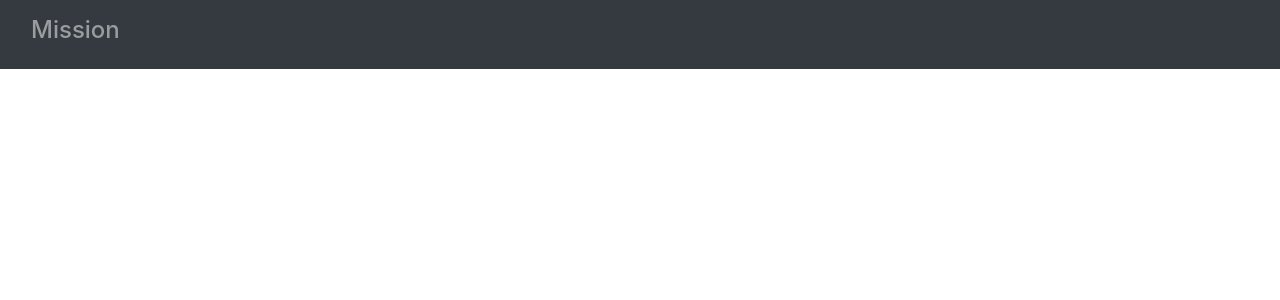
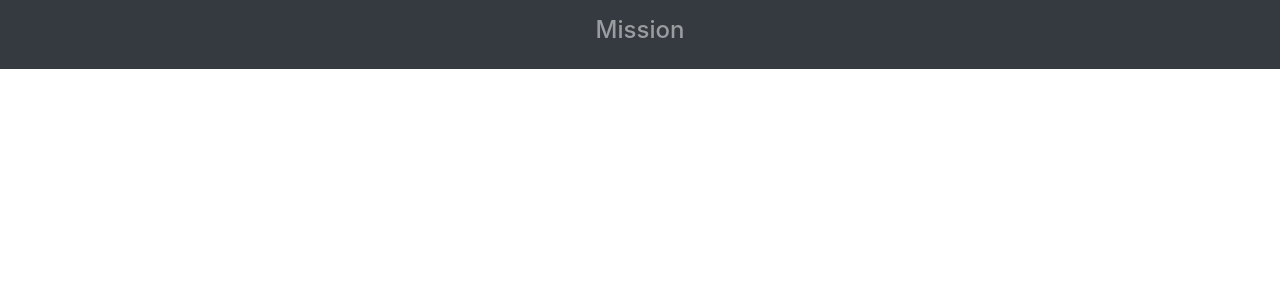
Before and after one commit to xenirio/enigma, an Angular app: page / in a window 1280 px wide. Shown: the top 300 px of the page. Built offline with nearby package versions, Linux system fonts and the light colour scheme.

Commit message:
Fixed header alignment

```diff
--- a/src/app/app.component.html
+++ b/src/app/app.component.html
@@ -1,3 +1,9 @@
 <nav class="navbar navbar-dark bg-dark">
-  <app-header></app-header>
+  <div class="container">
+    <ul class="nav navbar-nav navbar-logo mx-auto">
+      <li class="nav-item">
+        <app-header title="Mission"></app-header>
+      </li>
+    </ul>
+  </div>
 </nav>
--- a/src/app/shared/header/header.component.html
+++ b/src/app/shared/header/header.component.html
@@ -1,3 +1 @@
-<div class="container">
-    <h4 class="navbar-text text-center">Mission</h4>
-</div>
+<h4 class="navbar-text text-center">{{title}}</h4>
--- a/src/app/shared/header/header.component.ts
+++ b/src/app/shared/header/header.component.ts
@@ -1,4 +1,4 @@
-import { Component, OnInit } from '@angular/core';
+import { Component, OnInit, Input } from '@angular/core';
 
 @Component({
   selector: 'app-header',
@@ -6,6 +6,7 @@ import { Component, OnInit } from '@angular/core';
   styleUrls: ['./header.component.css']
 })
 export class HeaderComponent implements OnInit {
+  @Input() title: String;
 
   constructor() { }
 
```
